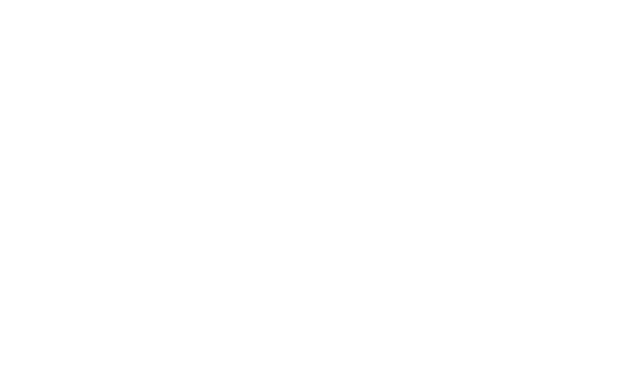
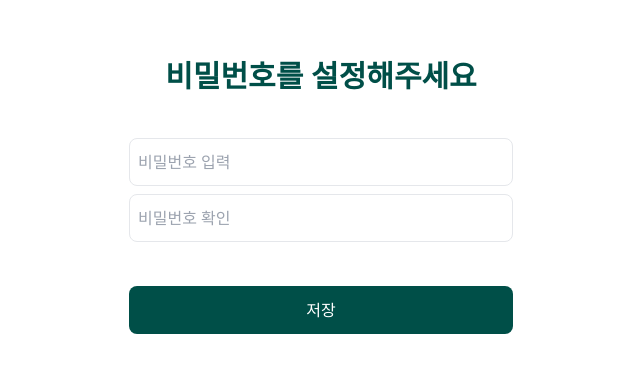
Before and after one commit to PJT-PLAN-IT/erpit-frontend, a React (Vite) app: page /pass in a window 1280 px wide. Before the commit this address had no page. Shown: the part 184-556 px from the top of the page, without its empty margins (319-959 px from the left). Built offline with nearby package versions, Linux system fonts and the light colour scheme.

Commit message:
add passcheck

```diff
--- /dev/null
+++ b/src/components/modal/PassChange.jsx
@@ -0,0 +1,59 @@
+import {useState} from "react";
+
+const PassChange = () => {
+
+    const [pass, setPass] = useState("")
+    const [passSec, setPassSec] = useState("");
+    const [check, setCheck] = useState('');
+
+    const onChangePass = (e) => {
+        // setPass(e.target.value);
+        const pass = e.target.value;
+        setPass(pass);
+        passCheck(pass, passSec);
+    };
+
+    const onChangePassSec = (e) => {
+        const passSec = e.target.value;
+        setPassSec(e.target.value);
+        passCheck(pass, passSec);
+    };
+
+
+    const passCheck = (pass, passSec) => {
+        if(pass === '' || passSec === ''){
+            setCheck("");
+        }
+        else if(pass === passSec){
+            setCheck("비밀번호가 일치합니다.");
+        }
+        else{
+            setCheck("비밀번호를 다시 확인해주세요");
+        }
+        setPassSec(passSec);
+    };
+
+    return (
+        <div className={`flex flex-col justify-center items-center h-screen w-screen`}>
+            <h1 className={`font-bold text-3xl align-middle items-center mb-10 text-erp-green`}>비밀번호를 설정해주세요</h1>
+            <input type={`password`}
+                   className={`flex w-96 h-12 my-1 rounded-lg border border-gray-200 font-medium px-2`}
+                   placeholder={`비밀번호 입력`}
+                   onChange={onChangePass}
+            />
+            <input type={`password`}
+                   className={`flex w-96 h-12 my-1 rounded-lg border border-gray-200 font-medium px-2`}
+                   placeholder={`비밀번호 확인`}
+                   onChange={onChangePassSec}
+            />
+            <div className={`flex text-xs text-erp-green`}>
+                {check}
+            </div>
+            <button
+                className={`flex w-96 h-12 my-10 rounded-lg bg-erp-green font-medium items-center justify-center text-white`}>저장
+            </button>
+        </div>
+    )
+
+}
+export default PassChange;
--- a/src/pages/Login.jsx
+++ b/src/pages/Login.jsx
@@ -1,4 +1,7 @@
+
 function Login(){
+
+
 
     return (
         <div className={`flex flex-col justify-center items-center h-screen w-screen`}>
@@ -9,8 +12,6 @@
             <button className={`flex w-96 h-12 my-10 rounded-lg bg-erp-green font-medium items-center justify-center text-white`}>로그인</button>
         </div>
     )
-
-
 }
 
 export default Login;
--- a/src/routes/Routes.jsx
+++ b/src/routes/Routes.jsx
@@ -1,11 +1,13 @@
 import {Route, Routes} from "react-router-dom";
 import Login from "../pages/Login.jsx";
+import PassChange from "../components/modal/PassChange.jsx";
 
 function AppRoutes(){
     return(
         <Routes>
             {/*로그인*/}
             <Route path={`/login`} element={<Login />} />
+            <Route path={`/pass`} element={<PassChange />} />
 
             {/*리포트*/}
             <Route path={`/reports`} />
```
Also changed, not shown: src/pages/Reports.jsx (added).
